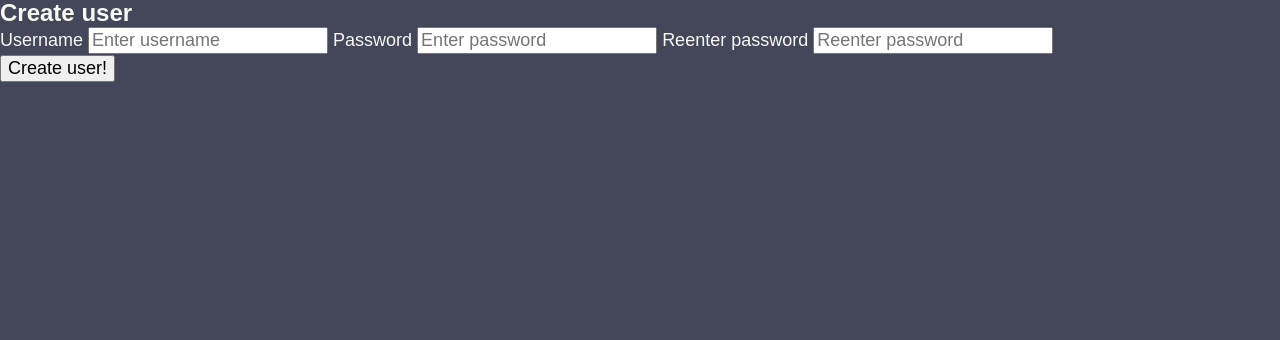
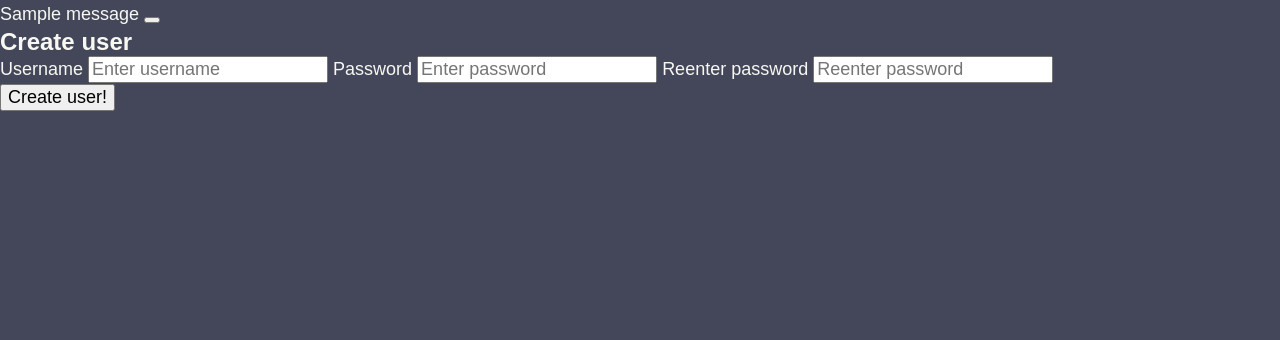
Before and after one commit to Theeoi/theodorblom.com, a Flask app: page /auth/create-user/ in a window 1280 px wide. Shown: the part 90-430 px from the top of the page. Run offline with Flask 2, Linux system fonts and the light colour scheme; tables that the repository leaves empty hold one stand-in row (values such as "Sample post"); one stand-in notice (Sample message) is shown; some libraries are stand-ins or nearby versions; some web fonts are replaced.

Commit message:
feat(templates): base now has flask.flash support

```diff
--- a/website/templates/base.html
+++ b/website/templates/base.html
@@ -49,6 +49,16 @@
                 </ul>
             </nav>
         </header>
+        {% with messages = get_flashed_messages(with_categories=True) %}
+            {% if messages %}
+                {% for category, message in messages %}
+                    <div role="alert">
+                        {{ message }}
+                        <button type="button"></button>
+                    </div>
+                {% endfor %}
+            {% endif %}
+        {% endwith %}
         {% block content %}{% endblock %}
         <footer class="footer">
             <div id="made-with">
```
